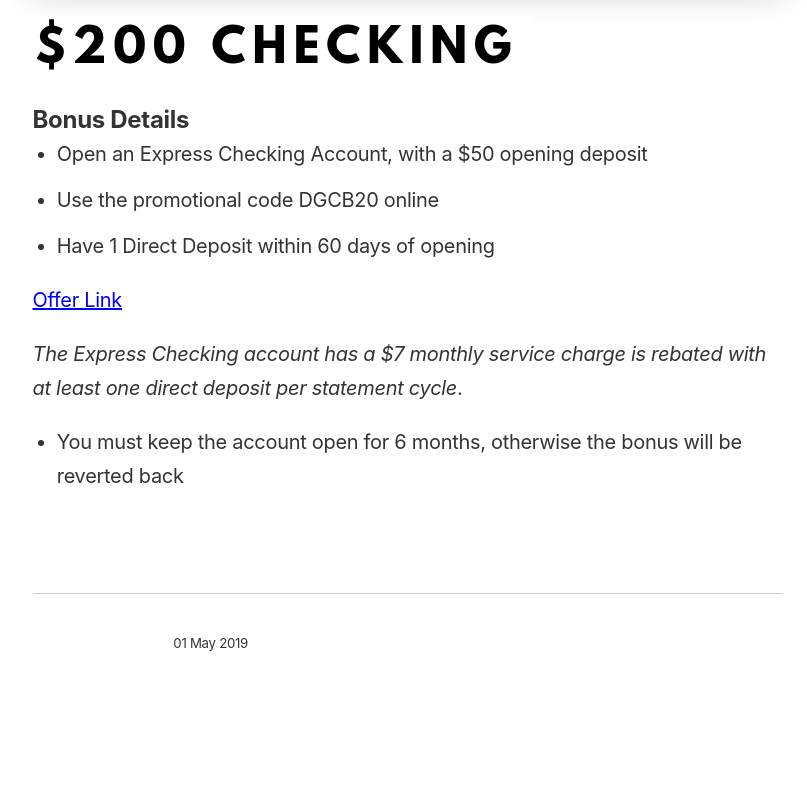
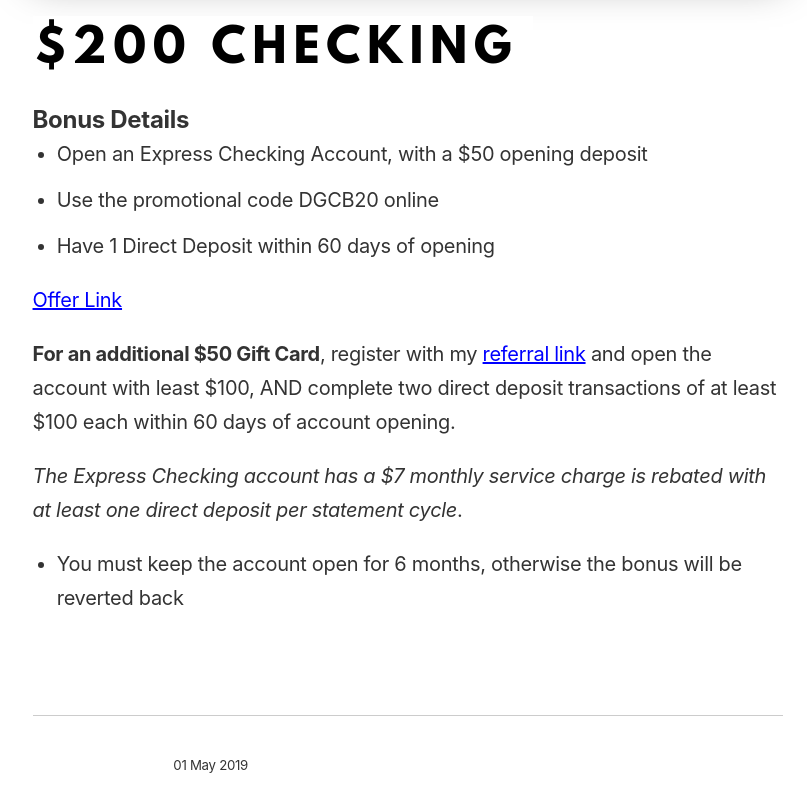
Before and after one commit to ohiosveryown/atldeals, a Jekyll site: the page built from _posts/2019-05-02-first-tennessee-200-dollars-checking.markdown, in a window 1280 px wide, cut to the strip 996-1882 px from the top of the page. Shown: the top 812 px of the strip, without its empty margins (232-1039 px from the left). Built offline with Jekyll 4.4.1, drawn with Linux system fonts in a browser that asks for light colours; before the commit the page ends 1760 px from its top, so only the background shows below that.

Commit message:
Updated First Tennessee 200 Dollars Checking

```diff
--- a/_posts/2019-05-02-first-tennessee-200-dollars-checking.markdown
+++ b/_posts/2019-05-02-first-tennessee-200-dollars-checking.markdown
@@ -21,6 +21,8 @@ layout: post
 
 [Offer Link](https://www.firsttennessee.com/landing/deposit/200-express-landing-DGCB20)
 
+**For an additional $50 Gift Card**, register with my [referral link](http://bit.ly/2PLzzxs) and open the account with least $100, AND complete two direct deposit transactions of at least $100 each within 60 days of account opening.
+
 *The Express Checking account has a $7 monthly service charge is rebated with at least one direct deposit per statement cycle*.
 
 * You must keep the account open for 6 months, otherwise the bonus will be reverted back
```
